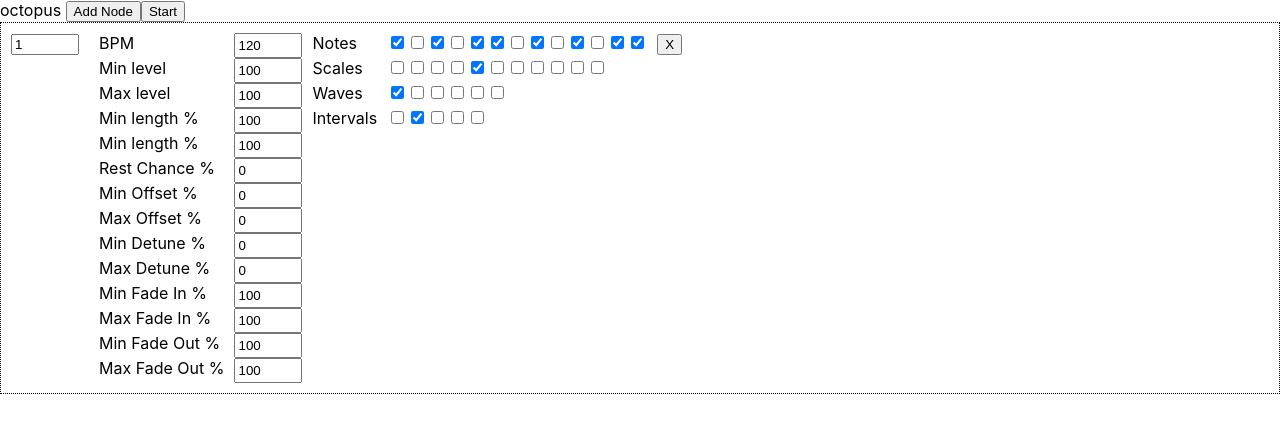
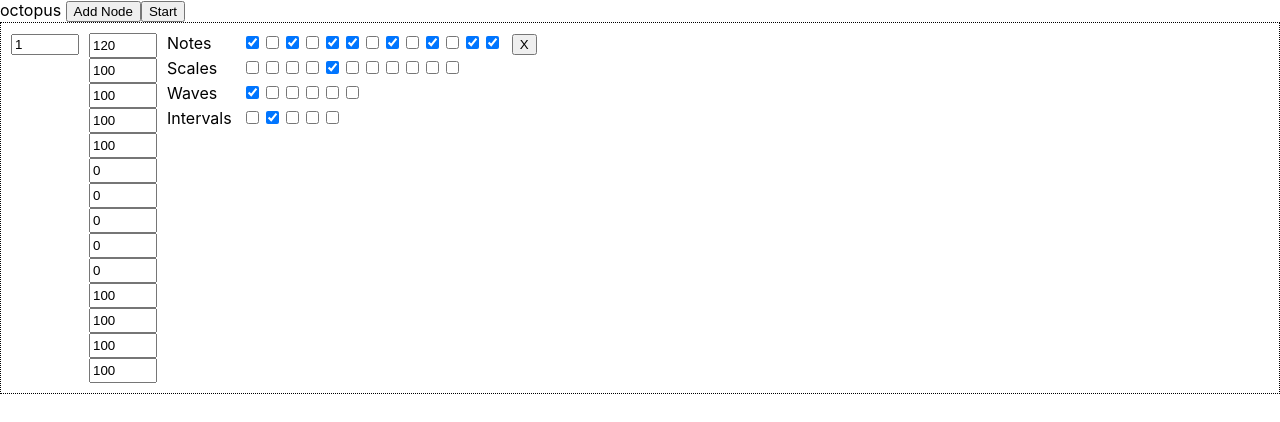
Before and after one commit to CodeKrakken/random-noise-generator, a React (Create React App) app: page / in a window 1280 px wide. Both pictures are taken after a click on the button "Add Node". Shown: the top 422 px of the page. Built offline with nearby package versions, Linux system fonts and the light colour scheme.

Commit message:
Remove node input labels

```diff
--- a/src/components/node/Node.tsx
+++ b/src/components/node/Node.tsx
@@ -26,23 +26,6 @@ export default function Node(props: props) {
     notes
   } = props
 
-  const inputLabels = [
-    'BPM',
-    'Min level',
-    'Max level',
-    'Min length %',
-    'Min length %',
-    'Rest Chance %',
-    'Min Offset %',
-    'Max Offset %',
-    'Min Detune %',
-    'Max Detune %',
-    'Min Fade In %',
-    'Max Fade In %',
-    'Min Fade Out %',
-    'Max Fade Out %'
-  ]
-
   return <div
     className="node"
     id={`node${i}`}
@@ -60,13 +43,6 @@ export default function Node(props: props) {
           value={node.label}
           onChange={(e) => setNodes([nodes.slice(0,i), {...nodes[i], label: +e.target.value}, nodes.slice(i+1)].flat())}
         />
-      </div>
-      <div className="column">
-      </div>
-      <div className="column">
-        {
-          inputLabels.map((label, i) => <div key={`input-label-${i}`} className="row inner-row">{label}</div>)
-        }
       </div>
 
       <div className="column">
```
